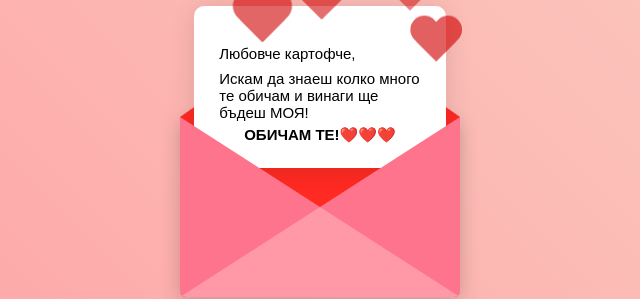
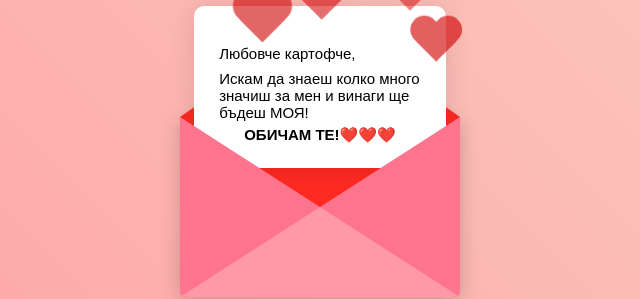
Before and after one commit to PetarIliev22/magi, a plain HTML site: page index.html in a window 1280 px wide. Both pictures are taken after a click on the element 640 px from the left and 387 px from the top of the page. Shown: the part 180-479 px from the top of the page, 320-960 px from the left. Drawn offline with nearby package versions, Linux system fonts and the light colour scheme.

Commit message:
Add files via upload

```diff
--- a/index.html
+++ b/index.html
@@ -16,7 +16,7 @@
                 <div class="front pocket"></div>
                 <div class="letter">
                    <p class="words line1">Любовче картофче,</p>
-					<p class="words line2">Искам да знаеш колко много те обичам и винаги ще бъдеш МОЯ!</p>
+					<p class="words line2">Искам да знаеш колко много значиш за мен и винаги ще бъдеш МОЯ!</p>
 					<p class="words line3">&nbsp;</p> <!-- празен ред -->
 					<p class="words line4"><b>ОБИЧАМ ТЕ!❤️❤️❤️</b></p>
 
```
